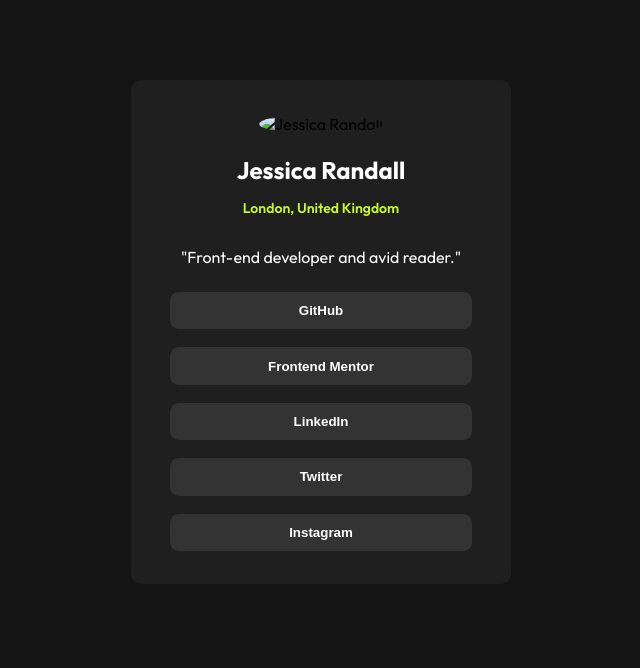
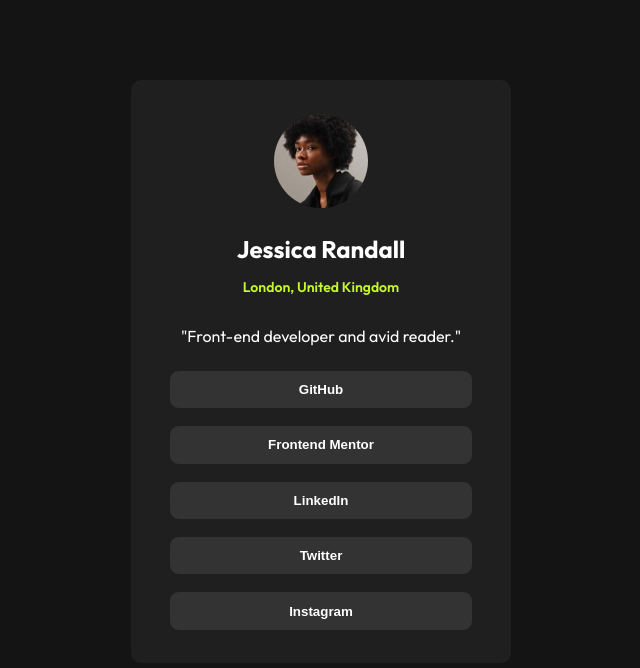
Before and after one commit to Mtrxxo/Social-Landing-Page-, a plain HTML site: page index.html in a window 1280 px wide. Shown: the whole page, without its empty margins (319-959 px from the left). Drawn offline with Linux system fonts and the light colour scheme.

Commit message:
Index.html

```diff
--- a/index.html
+++ b/index.html
@@ -18,7 +18,7 @@
 <body>
   <div>
     <figure>
-      <img src="assets/images/avatar-jessica.jpeg" alt="Jessica Randall" title="Jessica" loading="eager" width="176" height="176">
+      <img src="avatar-jessica.jpeg" alt="Jessica Randall" title="Jessica" loading="eager" width="176" height="176">
     </figure>
     <h2>Jessica Randall</h2>
     <p class="location">London, United Kingdom</p>
```
